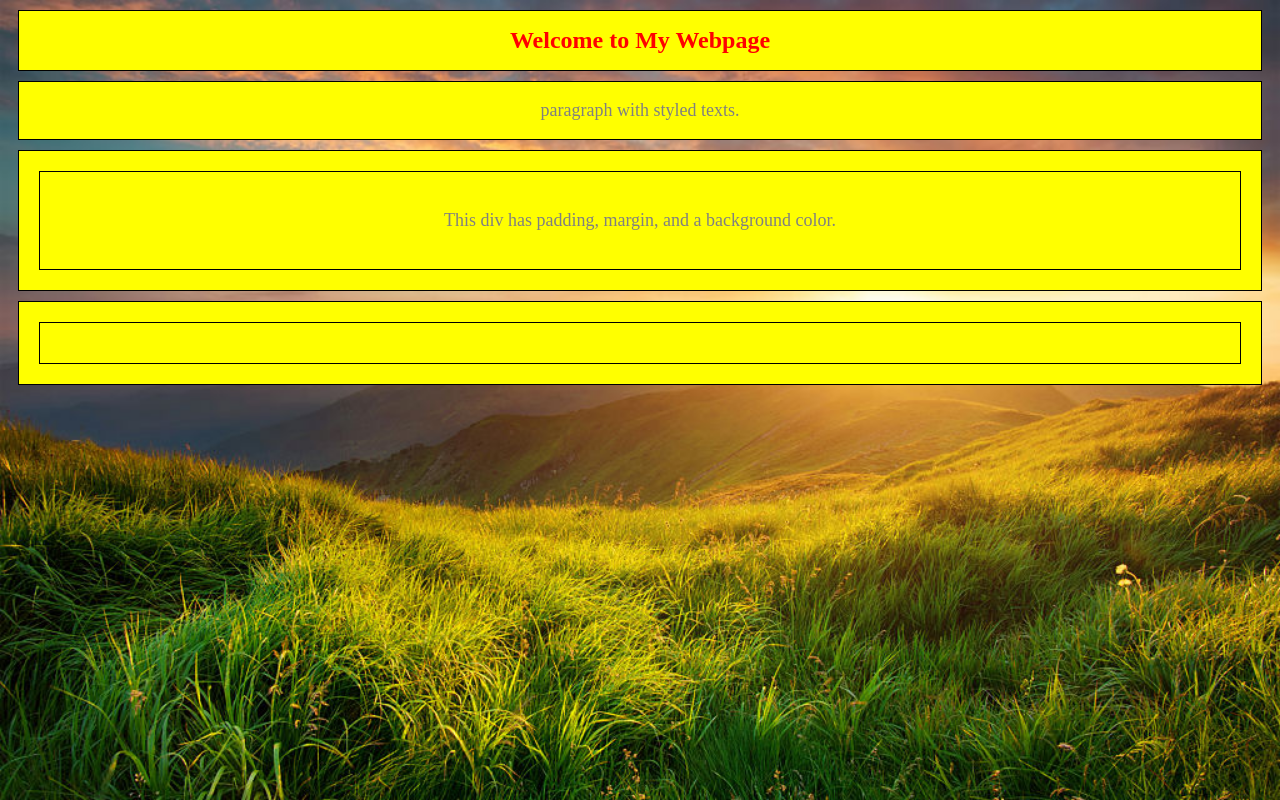
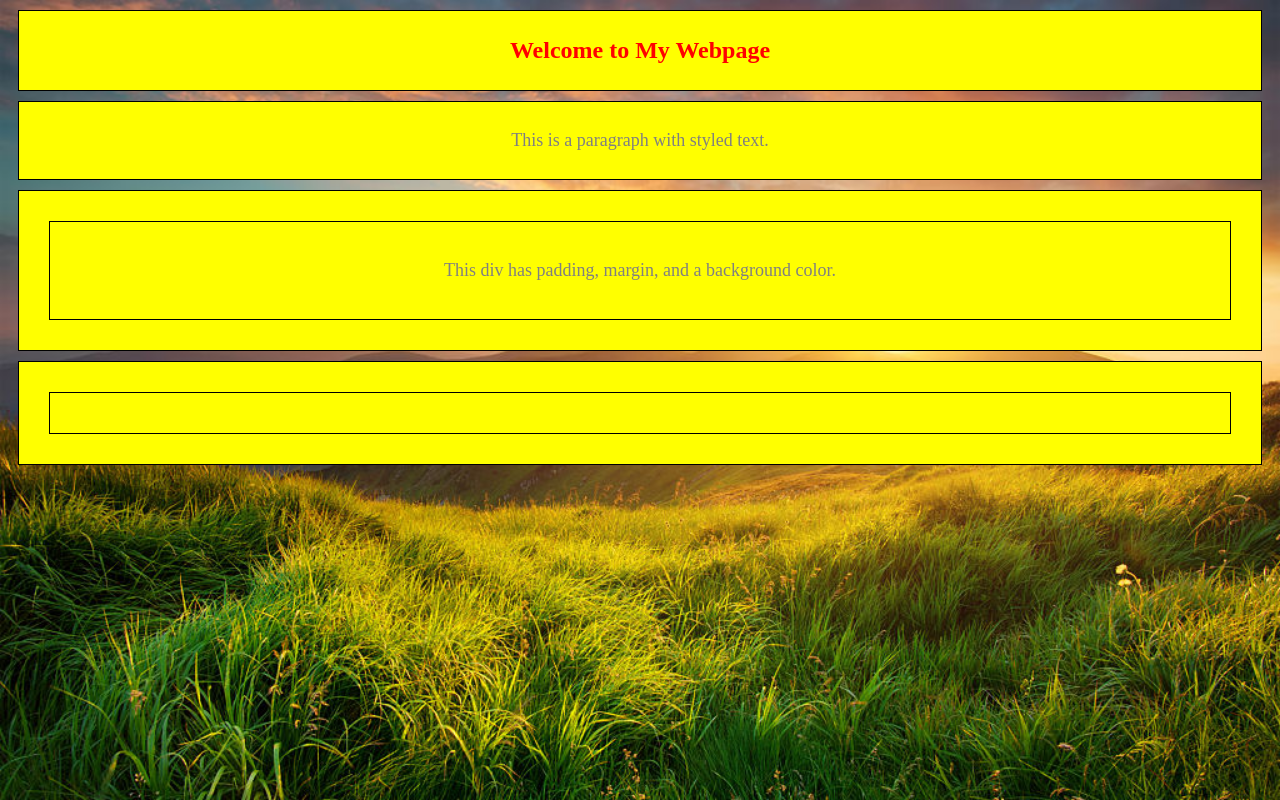
Before and after one commit to Official-GK/gaurav_kulkarni_4096, a plain HTML site: page lab1.htm in a window 1280 px wide. Drawn offline with Linux system fonts and the light colour scheme.

Commit message:
Update lab1.htm

```diff
--- a/lab1.htm
+++ b/lab1.htm
@@ -7,15 +7,18 @@
 </head>
 <body style="background-image: url('bg.jpg'); background-size: cover; background-repeat: no-repeat; background-attachment: fixed;">
 
-    <div style="background-color: yellow; border: 1px solid black; margin: 10px;">
+
+    <div style="background-color: yellow; border: 1px solid black; margin: 10px; padding: 10px;">
         <h1 style="color: red; text-align: center; font-size: 24px;">Welcome to My Webpage</h1>
     </div>
 
-    <div style="background-color: yellow; border: 1px solid black; margin: 10px;">
-        <p style="color: gray; text-align: center; font-size: 18px;">paragraph with styled texts.</p>
+
+    <div style="background-color: yellow; border: 1px solid black; margin: 10px; padding: 10px;">
+        <p style="color: gray; text-align: center; font-size: 18px;">This is a paragraph with styled text.</p>
     </div>
 
-    <div style="background-color: yellow; border: 1px solid black; margin: 10px;">
+
+    <div style="background-color: yellow; border: 1px solid black; margin: 10px; padding: 10px;">
         <div style="border: 1px solid black; margin: 20px; padding: 20px;">
             <p style="color: gray; text-align: center; font-size: 18px;">
                 This div has padding, margin, and a background color.
@@ -23,7 +26,8 @@
         </div>
     </div>
 
-    <div style="background-color: yellow; border: 1px solid black; margin: 10px;">
+
+    <div style="background-color: yellow; border: 1px solid black; margin: 10px; padding: 10px;">
         <div style="border: 1px solid black; margin: 20px; padding: 20px;">
             <!-- You can add another nested content here if needed -->
         </div>
```
